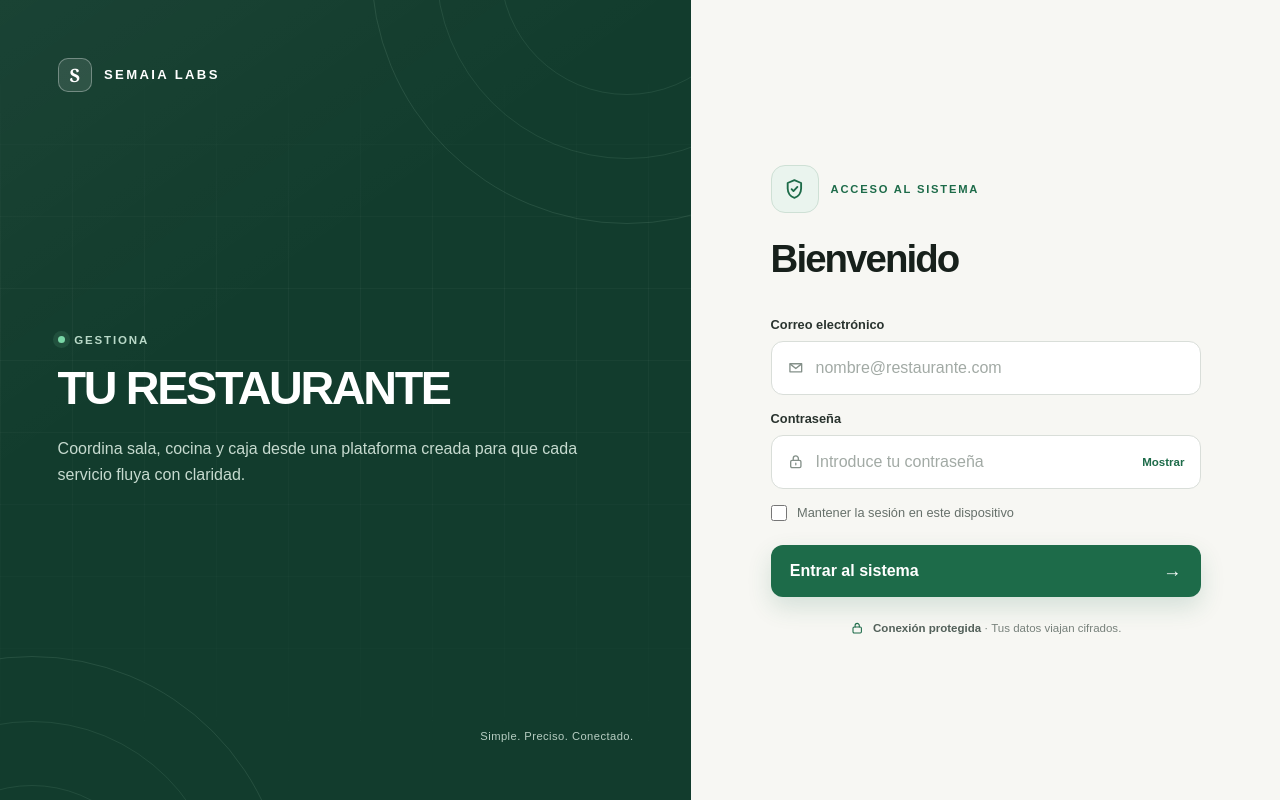
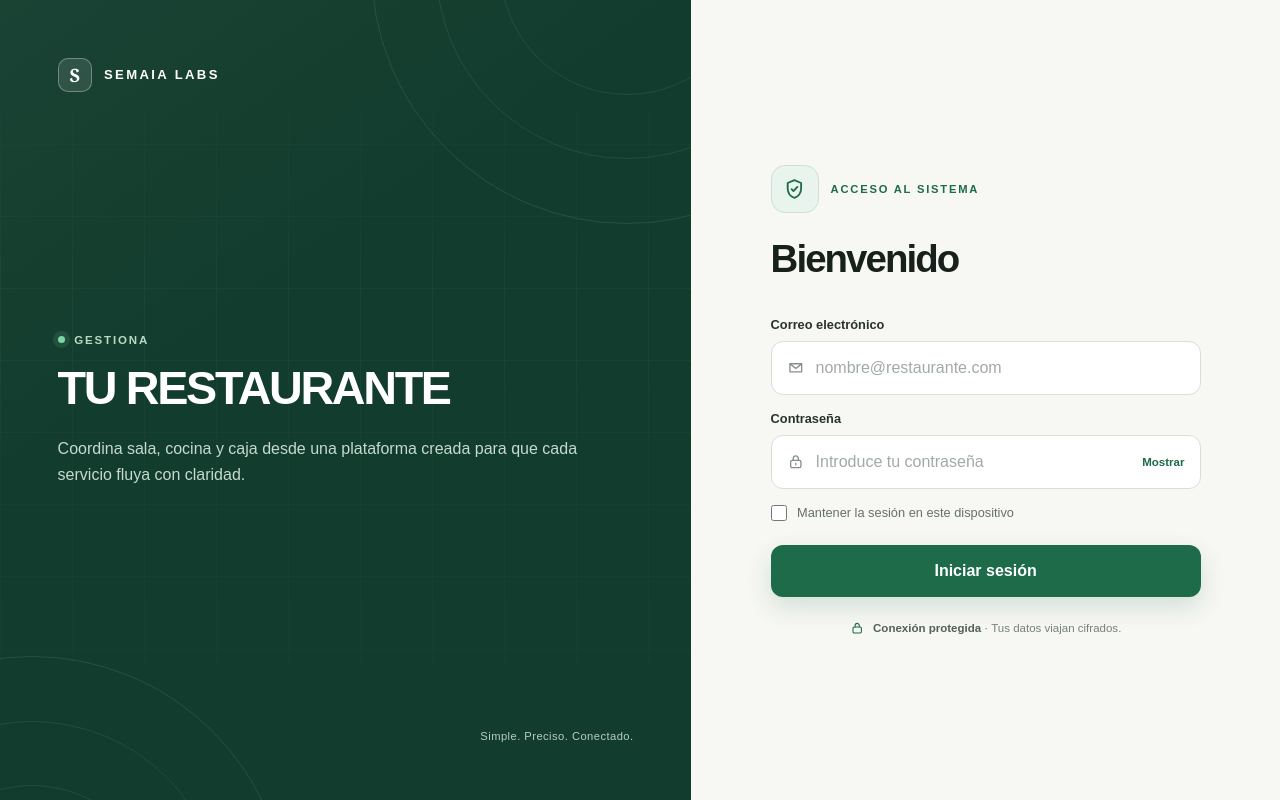
Before and after one commit to irvinvela/SGR, a Next.js app in the folder frontend/: page / in a window 1280 px wide. Built offline with nearby package versions, Linux system fonts and the light colour scheme; no server answers.

Commit message:
fix: center login action label

```diff
--- a/frontend/src/app/globals.css
+++ b/frontend/src/app/globals.css
@@ -346,7 +346,7 @@ select {
   display: flex;
   min-height: 52px;
   align-items: center;
-  justify-content: space-between;
+  justify-content: center;
   border-radius: 12px;
   padding: 0.8rem 1.2rem;
   box-shadow: 0 10px 24px rgba(29, 107, 73, 0.16);
@@ -356,10 +356,6 @@ select {
 .login-card .primary-button:hover:not(:disabled) {
   box-shadow: 0 13px 28px rgba(29, 107, 73, 0.22);
   transform: translateY(-1px);
-}
-
-.login-card .primary-button span:last-child {
-  font-size: 1.15rem;
 }
 
 .secure-note {
--- a/frontend/src/app/page.tsx
+++ b/frontend/src/app/page.tsx
@@ -137,8 +137,7 @@ export default function LoginPage() {
             </label>
             {error && <p className="error" role="alert">{error}</p>}
             <button className="primary-button" type="submit" disabled={loading}>
-              <span>{loading ? "Comprobando…" : "Entrar al sistema"}</span>
-              {!loading && <span aria-hidden="true">→</span>}
+              <span>{loading ? "Comprobando…" : "Iniciar sesión"}</span>
             </button>
           </form>
 
```
